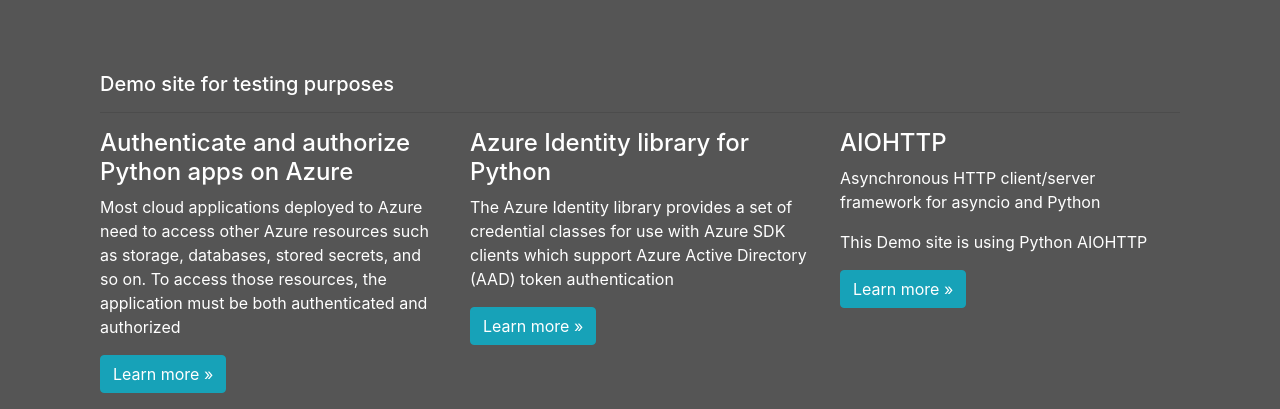
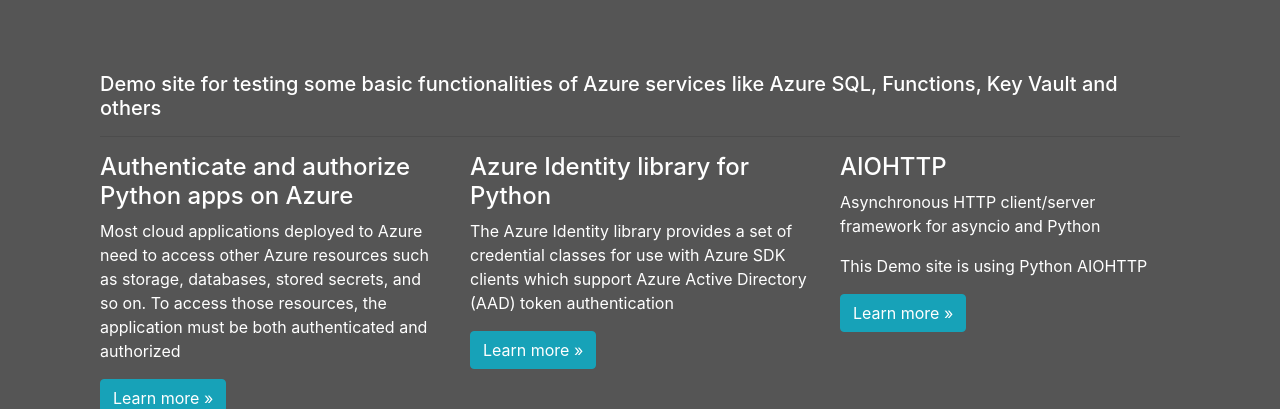
Before and after one commit to krassykirov/Python_AIOHTTP_TestApp, a Python web app: template templates/index.html in a window 1280 px wide. Shown: the part 72-481 px from the top of the page. Run offline with Jinja, Linux system fonts and the light colour scheme; the template is opened without the code that fills it, so the values that code supplies are empty; some libraries are stand-ins or nearby versions.

Commit message:
cleaning

```diff
--- a/templates/index.html
+++ b/templates/index.html
@@ -1,6 +1,6 @@
 {% extends "layout.html" %}
 {% block content %}
-<h5>Demo site for testing purposes</h5>
+<h5>Demo site for testing some basic functionalities of Azure services like Azure SQL, Functions, Key Vault and others</h5>
 <hr>
 <div class="row">
     <div class="col-md-4">
```
Also changed, not shown: 1 other file.
